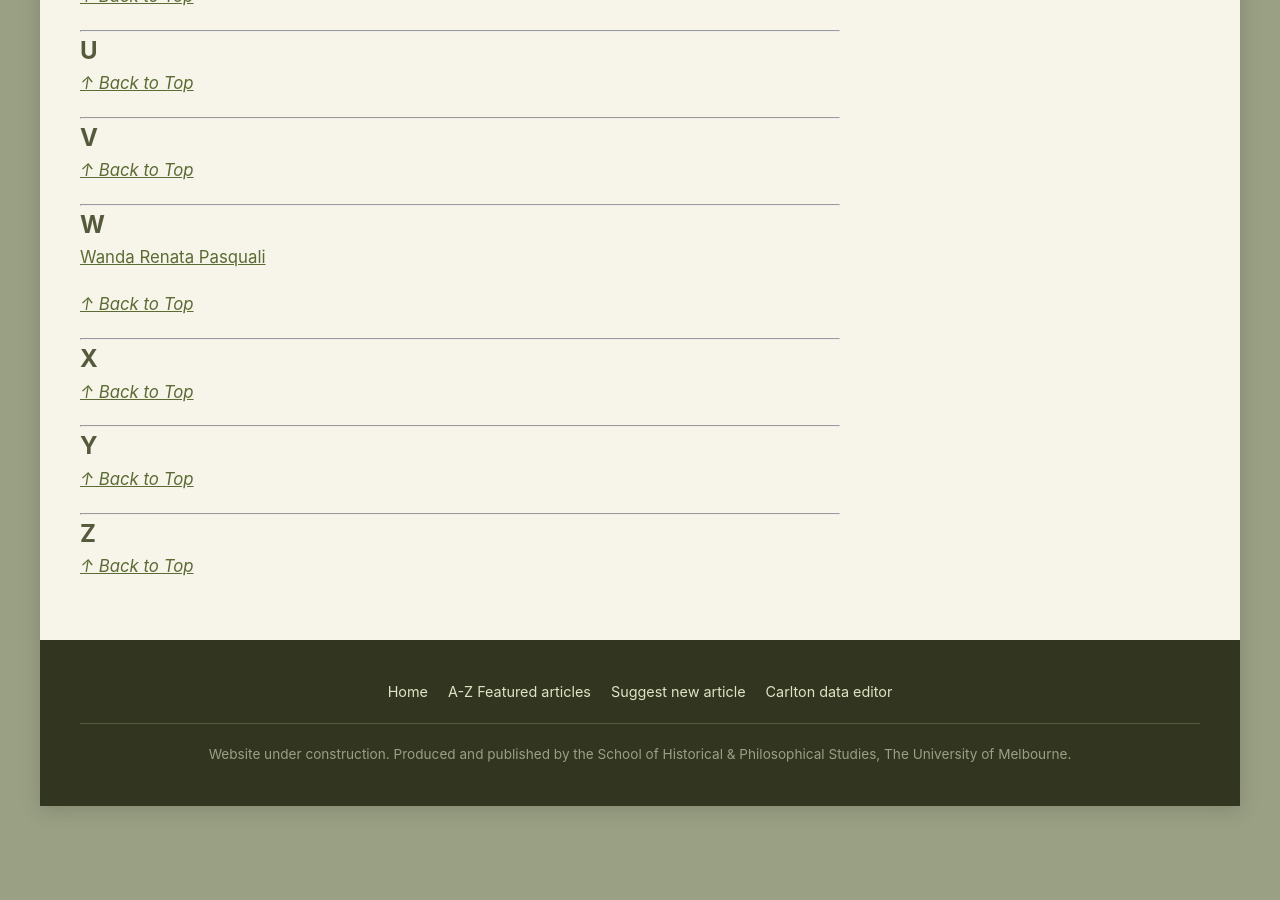
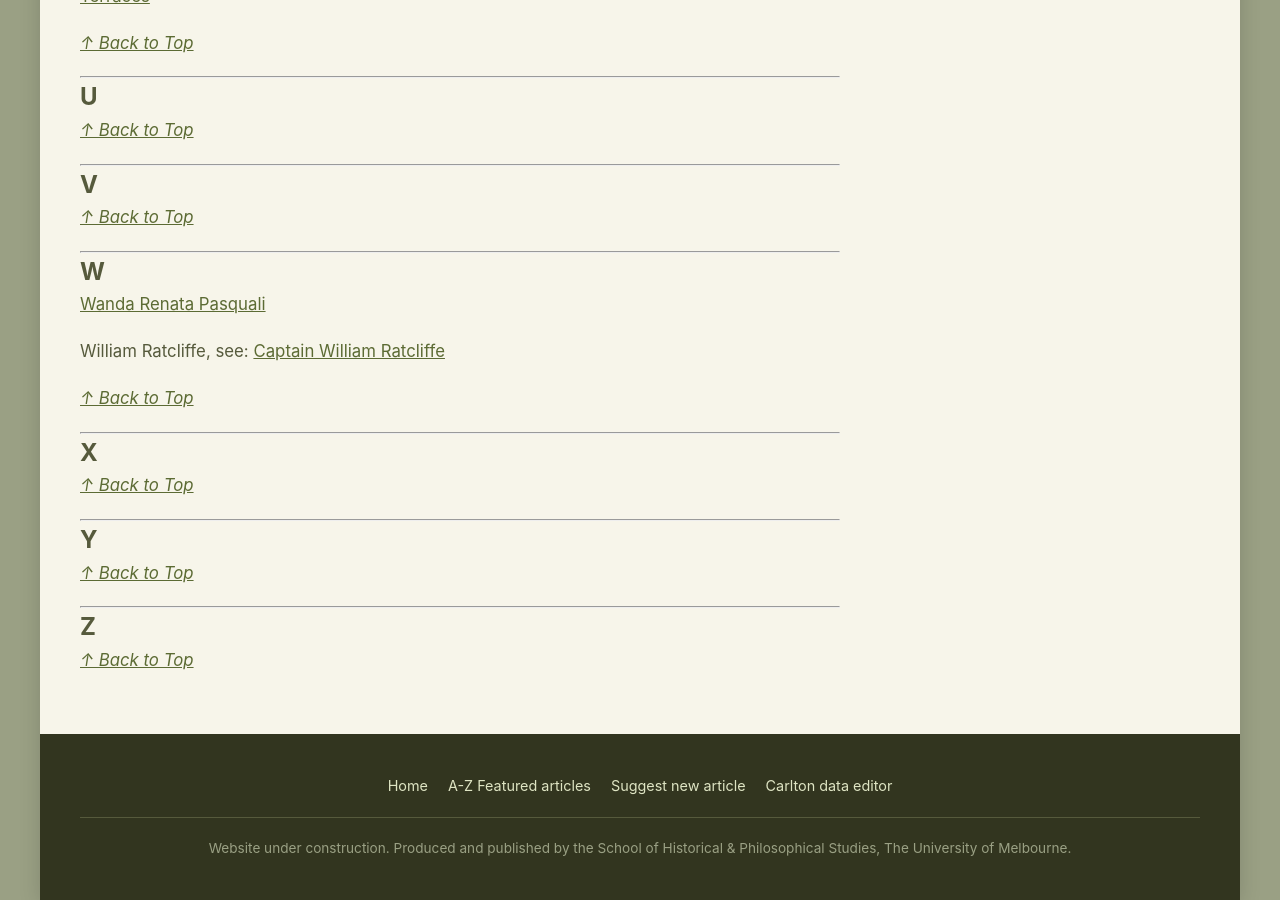
Before and after one commit to notamitchell/order, a Jekyll site: the page built from aToZ.md, in a window 1280 px wide and 900 px high, scrolled down 5664 px. Built offline with Jekyll 4.4.1, drawn with Linux system fonts in a browser that asks for light colours; a script that is not in the unit is left out; some of the changed text lies outside the part shown.

Commit message:
Update aToZ.md

```diff
--- a/aToZ.md
+++ b/aToZ.md
@@ -49,6 +49,8 @@
 ---
 
 ## C
+
+[Captain William Ratcliffe](civic?id=Captain William Ratcliffe)
 
 [Carlton Brewery](civic?id=Carlton Brewery)
 
@@ -288,6 +290,8 @@
 
 [Wanda Renata Pasquali](civic?id=Wanda Renata Pasquali)
 
+William Ratcliffe, see: [Captain William Ratcliffe](civic?id=Captain William Ratcliffe)
+
 _[&uarr; Back to Top](#index-a-to-z)_
 
 ---
```
